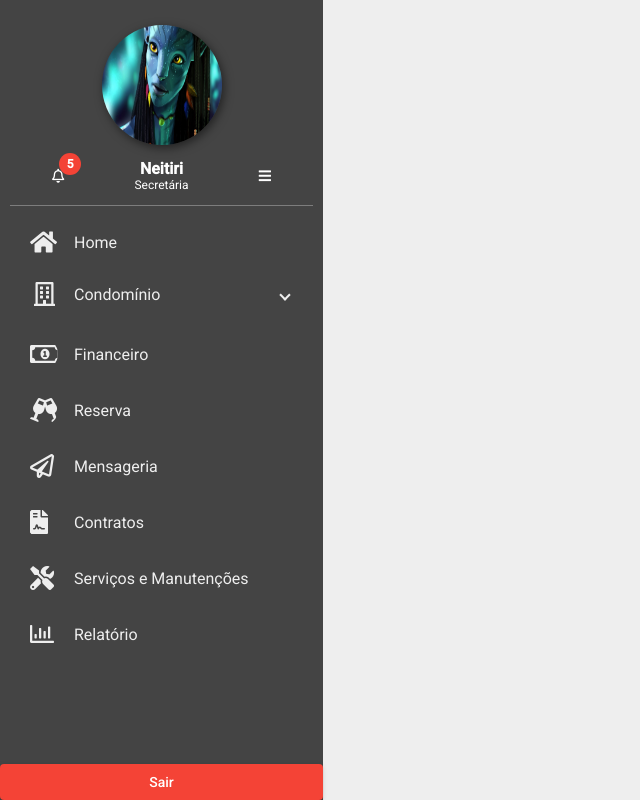
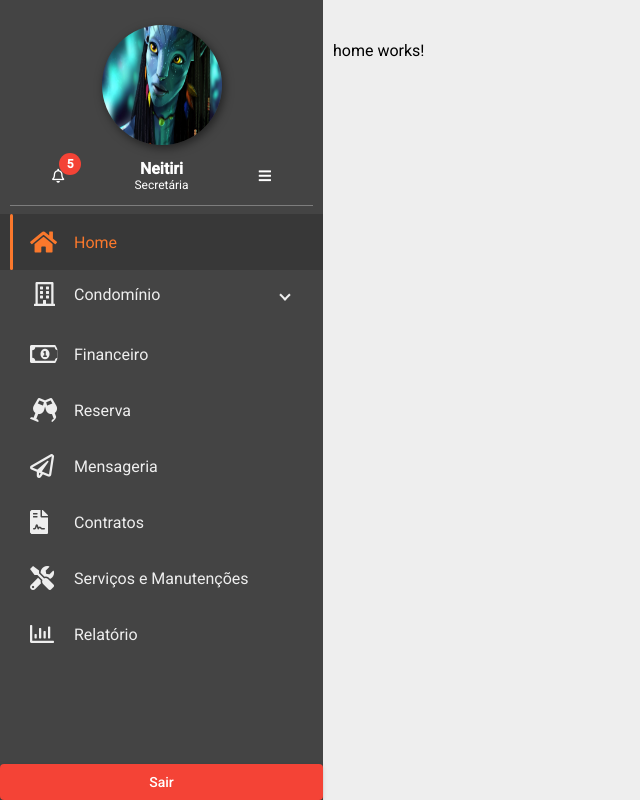
Before and after one commit to LHenriqueec/monitoring-web, an Angular app: page /home in a window 1280 px wide. Before the commit this address led to /. Shown: the whole page, without its empty margins (0-640 px from the left). Built offline with nearby package versions, Linux system fonts and the light colour scheme.

Commit message:
Configures routes and creates residents component page

```diff
--- a/src/app/app.module.ts
+++ b/src/app/app.module.ts
@@ -15,12 +15,14 @@ import { AppComponent } from './app.component';
 import { HomeComponent } from './modules/dashboard/pages/home/home.component';
 import { MenuComponent } from './shared/components/menu/menu.component';
 import { BrowserAnimationsModule } from '@angular/platform-browser/animations';
+import { ResidentsComponent } from './modules/condominium/residents/residents.component';
 
 @NgModule({
   declarations: [
     AppComponent,
     HomeComponent,
     MenuComponent,
+    ResidentsComponent,
   ],
   imports: [
     BrowserModule,
--- /dev/null
+++ b/src/app/modules/condominium/residents/residents.component.html
@@ -0,0 +1 @@
+<p>residents works!</p>
--- /dev/null
+++ b/src/app/modules/condominium/residents/residents.component.ts
@@ -0,0 +1,15 @@
+import { Component, OnInit } from '@angular/core';
+
+@Component({
+  selector: 'residents',
+  templateUrl: './residents.component.html',
+  styleUrls: ['./residents.component.scss']
+})
+export class ResidentsComponent implements OnInit {
+
+  constructor() { }
+
+  ngOnInit() {
+  }
+
+}
--- a/src/app/shared/components/menu/menu.component.html
+++ b/src/app/shared/components/menu/menu.component.html
@@ -26,7 +26,7 @@
 
       <mat-list>
         <nav *ngFor="let menu of menus">
-          <mat-list-item *ngIf="isEmpty(menu.childrens); else elseBlock">
+          <mat-list-item *ngIf="isEmpty(menu.childrens); else elseBlock" [routerLink]="menu.router" routerLinkActive="active">
             <mat-icon [fontSet]="menu.fontSet" [fontIcon]="menu.fontIcon" matListIcon></mat-icon>
             <span matLine>{{ menu.description }}</span>
           </mat-list-item>
@@ -34,13 +34,13 @@
           <!-- Menu Expandable -->
           <ng-template #elseBlock>
             <mat-accordion>
-              <mat-expansion-panel>
+              <mat-expansion-panel routerLinkActive="active">
                 <mat-expansion-panel-header>
                   <mat-icon [fontSet]="menu.fontSet" [fontIcon]="menu.fontIcon"></mat-icon>
                   <span>{{ menu.description }}</span>
                 </mat-expansion-panel-header>
 
-                <mat-list-item *ngFor="let child of menu.childrens">
+                <mat-list-item *ngFor="let child of menu.childrens" [routerLink]="child.router" routerLinkActive="active">
                   <mat-icon [fontSet]="child.fontSet" [fontIcon]="child.fontIcon" matListIcon></mat-icon>
                   <span matLine>{{ child.description }}</span>
                 </mat-list-item>
--- a/src/app/shared/components/menu/menu.component.scss
+++ b/src/app/shared/components/menu/menu.component.scss
@@ -66,6 +66,23 @@
                 cursor: pointer;
                 padding: 0 10px;
                 width: initial;
+                outline: none;
+
+                &.active {
+                    color: $orange;
+                    background-color: #383838;
+
+                    &::after {
+                        position: absolute;
+                        content: '-';
+                        background-color: $orange;
+                        color: $orange;
+                        height: inherit;
+                        width: 3px;
+                        border-radius: 5px;
+                        font-size: 0px;
+                    }
+                }
 
                 &:hover {
                     color: $orange;
@@ -90,6 +107,10 @@
                 box-shadow: none;
                 color: #EEE;
                 padding: 0 10px;
+
+                &.active {
+                    background: #383838;
+                }
 
                 mat-expansion-panel-header {
                     min-width: 255px;
--- a/src/app/shared/components/menu/menu.component.ts
+++ b/src/app/shared/components/menu/menu.component.ts
@@ -10,16 +10,16 @@ export class MenuComponent {
   @Input() person: any;
 
   menus: Menu[] = [
-    {fontSet: 'fas', fontIcon: 'fa-home', description: 'Home'},
+    {fontSet: 'fas', fontIcon: 'fa-home', description: 'Home', router: 'home'},
     {fontSet: 'far', fontIcon: 'fa-building', description: 'Condomínio', childrens: [
-      {fontSet: 'fas', fontIcon: 'fa-home', description: 'Testando'}
+      {fontSet: 'fas', fontIcon: 'fa-users', description: 'Moradores', router: 'condominium/residents'}
     ]},
-    {fontSet: 'far', fontIcon: 'fa-money-bill-alt', description: 'Financeiro'},
-    {fontSet: 'fas', fontIcon: 'fa-glass-cheers', description: 'Reserva'},
-    {fontSet: 'far', fontIcon: 'fa-paper-plane', description: 'Mensageria'},
-    {fontSet: 'fas', fontIcon: 'fa-file-contract', description: 'Contratos'},
-    {fontSet: 'fas', fontIcon: 'fa-tools', description: 'Serviços e Manutenções'},
-    {fontSet: 'far', fontIcon: 'fa-chart-bar', description: 'Relatório'},
+    {fontSet: 'far', fontIcon: 'fa-money-bill-alt', description: 'Financeiro', router: 'finance'},
+    {fontSet: 'fas', fontIcon: 'fa-glass-cheers', description: 'Reserva', router: 'reservation'},
+    {fontSet: 'far', fontIcon: 'fa-paper-plane', description: 'Mensageria', router: 'messages'},
+    {fontSet: 'fas', fontIcon: 'fa-file-contract', description: 'Contratos', router: 'contracts'},
+    {fontSet: 'fas', fontIcon: 'fa-tools', description: 'Serviços e Manutenções', router: 'services'},
+    {fontSet: 'far', fontIcon: 'fa-chart-bar', description: 'Relatório', router: 'reports'},
   ];
 
   amountNotifications: number = 5;
--- a/src/app/shared/components/menu/menu.ts
+++ b/src/app/shared/components/menu/menu.ts
@@ -3,5 +3,6 @@ interface Menu {
     fontIcon: string,
     description: string,
     childrens?: Menu[],
-    isActive?: boolean
+    isActive?: boolean,
+    router?: string
 }
```
Also changed, not shown: src/app/app-routing.module.ts (+6 -1 lines), src/app/modules/condominium/residents/residents.component.scss (added), 1 other file (tests, documents, lock files or other folders).
